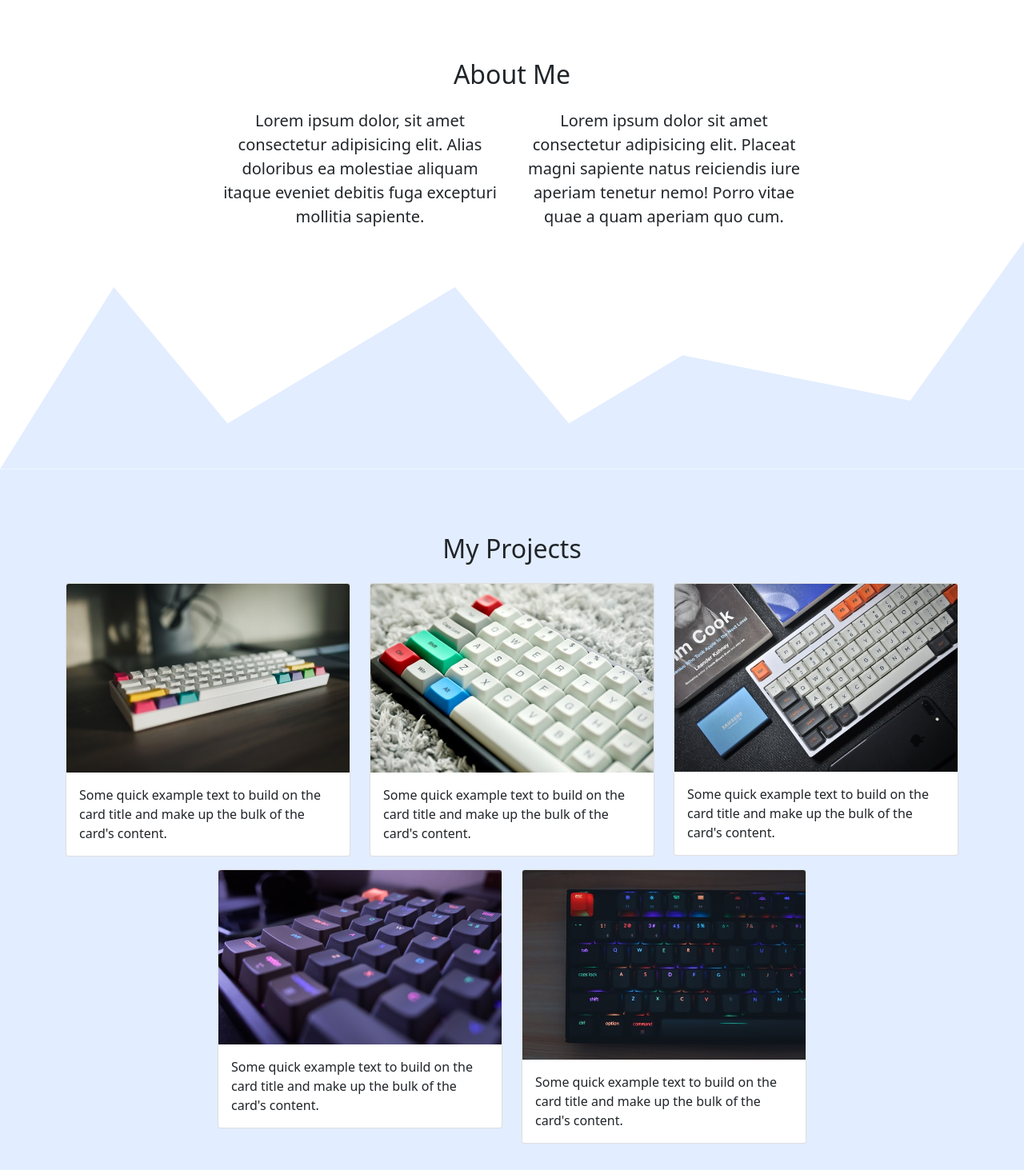
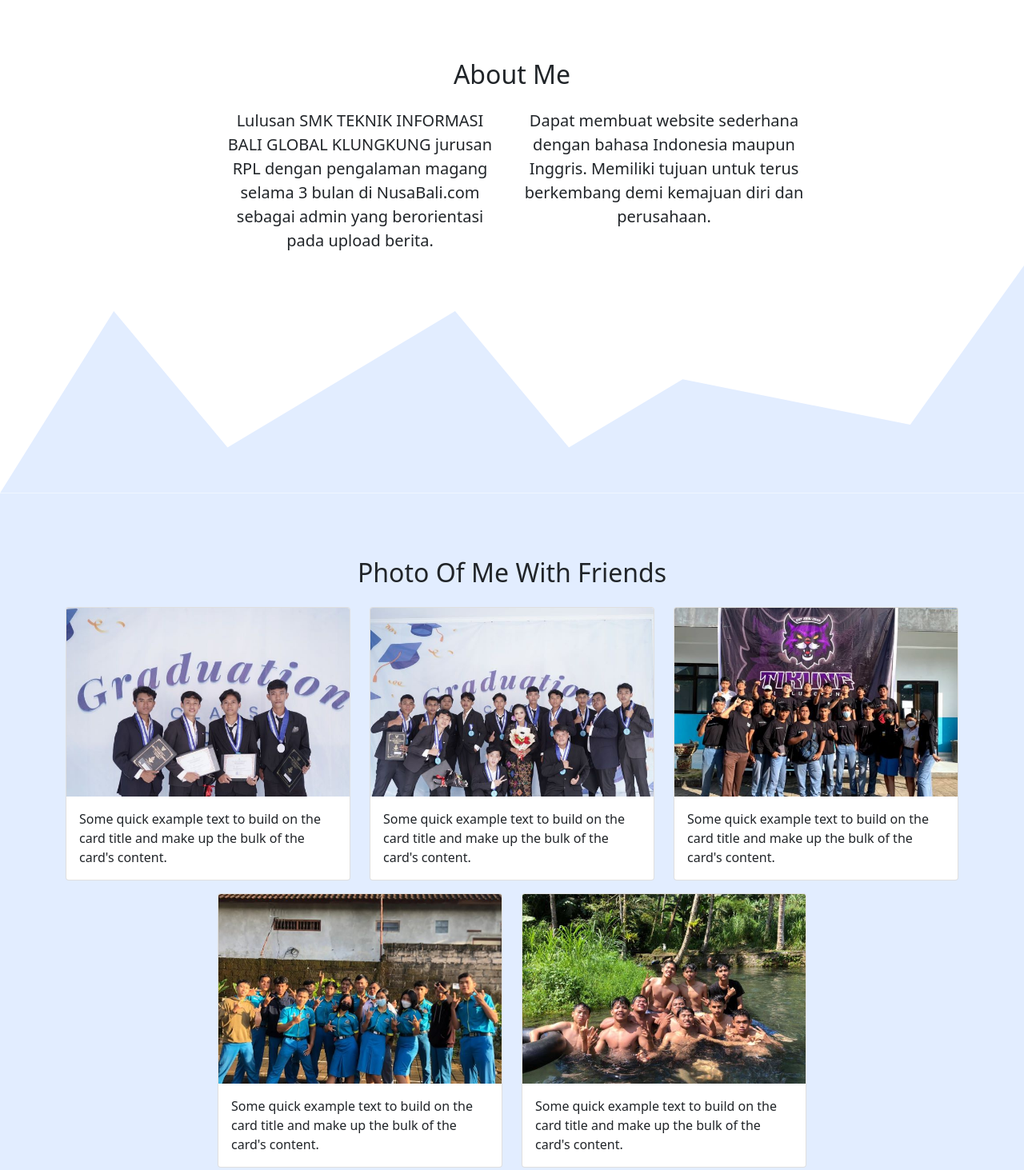
Before and after one commit to mangaryne/mangary, a plain HTML site: page index.html in a window 1280 px wide. Shown: the part 900-2363 px from the top of the page at 80% size. Drawn offline with nearby package versions, Linux system fonts and the light colour scheme.

Commit message:
menambahkan photo

```diff
--- a/index.html
+++ b/index.html
@@ -28,7 +28,7 @@
           <div class="navbar-nav ms-auto">
             <a class="nav-link active" aria-current="page" href="#home">Home</a>
             <a class="nav-link" href="#about">About</a>
-            <a class="nav-link" href="#projects">Projects</a>
+            <a class="nav-link" href="#photo">Photo</a>
             <a class="nav-link" href="#contact">Contact</a>
           </div>
         </div>
@@ -45,7 +45,7 @@
           d="M0,320L60,304C120,288,240,256,360,234.7C480,213,600,203,720,213.3C840,224,960,256,1080,256C1200,256,1320,224,1380,208L1440,192L1440,0L1380,0C1320,0,1200,0,1080,0C960,0,840,0,720,0C600,0,480,0,360,0C240,0,120,0,60,0L0,0Z"
         ></path>
       </svg>
-      <img src="img/profil.jpg" alt="Mang Ary" width="200" class="rounded-circle img-thumbnail" />
+      <img src="img/profil2.jpg" alt="Mang Ary" width="200" class="rounded-circle img-thumbnail" />
       <h1 class="display-4">Mang Ary!</h1>
       <p class="lead">Pelajar</p>
       <svg xmlns="http://www.w3.org/2000/svg" viewBox="0 0 1440 320">
@@ -64,10 +64,10 @@
         </div>
         <div class="row justify-content-center fs-5 text-center">
           <div class="col-md-4">
-            <p>Lorem ipsum dolor, sit amet consectetur adipisicing elit. Alias doloribus ea molestiae aliquam itaque eveniet debitis fuga excepturi mollitia sapiente.</p>
+            <p>Lulusan SMK TEKNIK INFORMASI BALI GLOBAL KLUNGKUNG jurusan RPL dengan pengalaman magang selama 3 bulan di NusaBali.com sebagai admin yang berorientasi pada upload berita.</p>
           </div>
           <div class="col-md-4">
-            <p>Lorem ipsum dolor sit amet consectetur adipisicing elit. Placeat magni sapiente natus reiciendis iure aperiam tenetur nemo! Porro vitae quae a quam aperiam quo cum.</p>
+            <p>Dapat membuat website sederhana dengan bahasa Indonesia maupun Inggris. Memiliki tujuan untuk terus berkembang demi kemajuan diri dan perusahaan.</p>
           </div>
         </div>
       </div>
@@ -77,18 +77,18 @@
     </section>
     <!-- Akhir About -->
 
-    <!-- Projects -->
-    <section id="projects">
+    <!-- Photo -->
+    <section id="photo">
       <div class="container">
         <div class="row text-center mb-3">
           <div class="col">
-            <h2>My Projects</h2>
+            <h2>Photo Of Me With Friends</h2>
           </div>
         </div>
         <div class="row justify-content-center">
           <div class="col-md-4 mb-3">
             <div class="card">
-              <img src="img/projects/1.jpg" class="card-img-top" alt="Projects 1" />
+              <img src="img/projects/a1.jpg" class="card-img-top" alt="Projects 1" />
               <div class="card-body">
                 <p class="card-text">Some quick example text to build on the card title and make up the bulk of the card's content.</p>
               </div>
@@ -96,7 +96,7 @@
           </div>
           <div class="col-md-4 mb-3">
             <div class="card">
-              <img src="img/projects/2.jpg" class="card-img-top" alt="Projects 2" />
+              <img src="img/projects/a2.jpg" class="card-img-top" alt="Projects 2" />
               <div class="card-body">
                 <p class="card-text">Some quick example text to build on the card title and make up the bulk of the card's content.</p>
               </div>
@@ -104,7 +104,7 @@
           </div>
           <div class="col-md-4 mb-3">
             <div class="card">
-              <img src="img/projects/3.jpg" class="card-img-top" alt="Projects 3" />
+              <img src="img/projects/a3.jpg" class="card-img-top" alt="Projects 3" />
               <div class="card-body">
                 <p class="card-text">Some quick example text to build on the card title and make up the bulk of the card's content.</p>
               </div>
@@ -112,7 +112,7 @@
           </div>
           <div class="col-md-4 mb-3">
             <div class="card">
-              <img src="img/projects/4.jpg" class="card-img-top" alt="Projects 4" />
+              <img src="img/projects/a4.jpg" class="card-img-top" alt="Projects 4" />
               <div class="card-body">
                 <p class="card-text">Some quick example text to build on the card title and make up the bulk of the card's content.</p>
               </div>
@@ -120,7 +120,7 @@
           </div>
           <div class="col-md-4 mb-3">
             <div class="card">
-              <img src="img/projects/5.jpg" class="card-img-top" alt="Projects 5" />
+              <img src="img/projects/a5.jpg" class="card-img-top" alt="Projects 5" />
               <div class="card-body">
                 <p class="card-text">Some quick example text to build on the card title and make up the bulk of the card's content.</p>
               </div>
--- a/style.css
+++ b/style.css
@@ -5,7 +5,7 @@
   padding-top: 6rem;
   background-color: #e2edff;
 }
-#projects {
+#photo {
   background-color: #e2edff;
 }
 section {
```
Also changed, not shown: img/profil2.jpg (added), img/projects/a1.jpg (added), img/projects/a2.jpg (added), img/projects/a3.jpg (added), img/projects/a4.jpg (added), img/projects/a5.jpg (added), img/projects/photo_2022-06-05_22-55-55.jpg (added).
